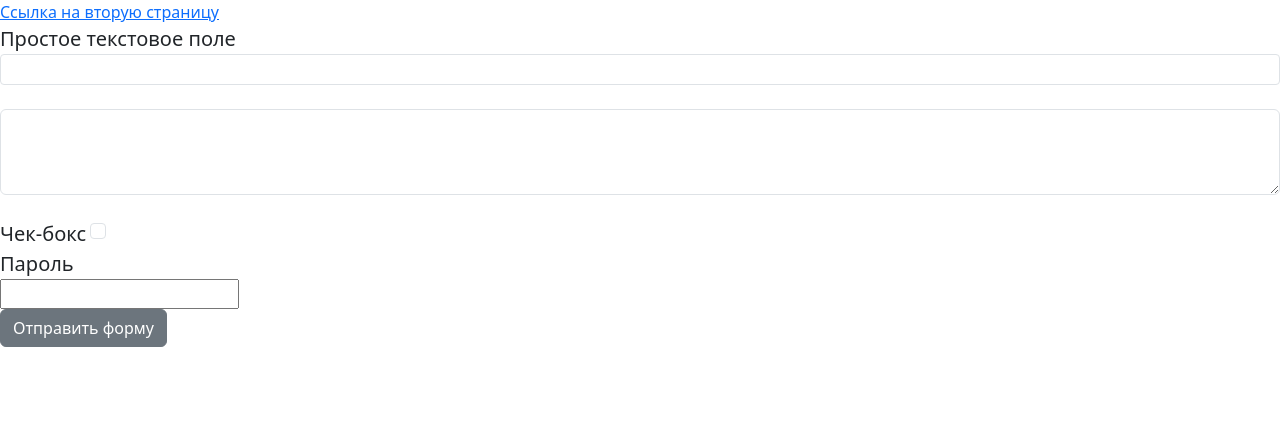
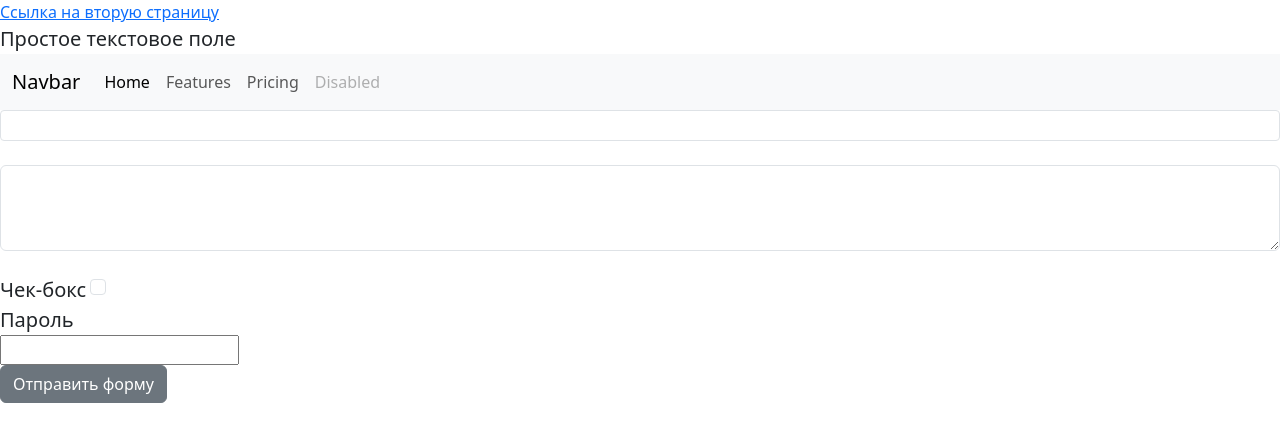
Before and after one commit to 1nclude12/python, a plain HTML site: page lesson 3/main.html in a window 1280 px wide. Drawn offline with nearby package versions, Linux system fonts and the light colour scheme.

Commit message:
Added a navigation bar.

```diff
--- a/lesson 3/main.html
+++ b/lesson 3/main.html
@@ -11,6 +11,22 @@
     </a>
     <form action="">
         <label class="lead" for="field1">Простое текстовое поле</label> <br>
+        <nav class="navbar navbar-expand-lg bg-body-tertiary">
+            <div class="container-fluid">
+                <a class="navbar-brand" href="#">Navbar</a>
+                <button class="navbar-toggler" type="button" data-bs-toggle="collapse" data-bs-target="#navbarNavAltMarkup" aria-controls="navbarNavAltMarkup" aria-expanded="false" aria-label="Toggle navigation">
+                    <span class="navbar-toggler-icon"></span>
+                </button>
+                <div class="collapse navbar-collapse" id="navbarNavAltMarkup">
+                    <div class="navbar-nav">
+                        <a class="nav-link active" aria-current="page" href="#">Home</a>
+                        <a class="nav-link" href="#">Features</a>
+                        <a class="nav-link" href="#">Pricing</a>
+                        <a class="nav-link disabled">Disabled</a>
+                    </div>
+                </div>
+            </div>
+        </nav>
         <input class="form-control form-control-sm" id="field1" type="text"> <br>
         <textarea class="form-control" id="exampleFormControlTextarea1" rows="3"></textarea> <br>
         <label class="lead" for="field2">Чек-бокс</label>
```
